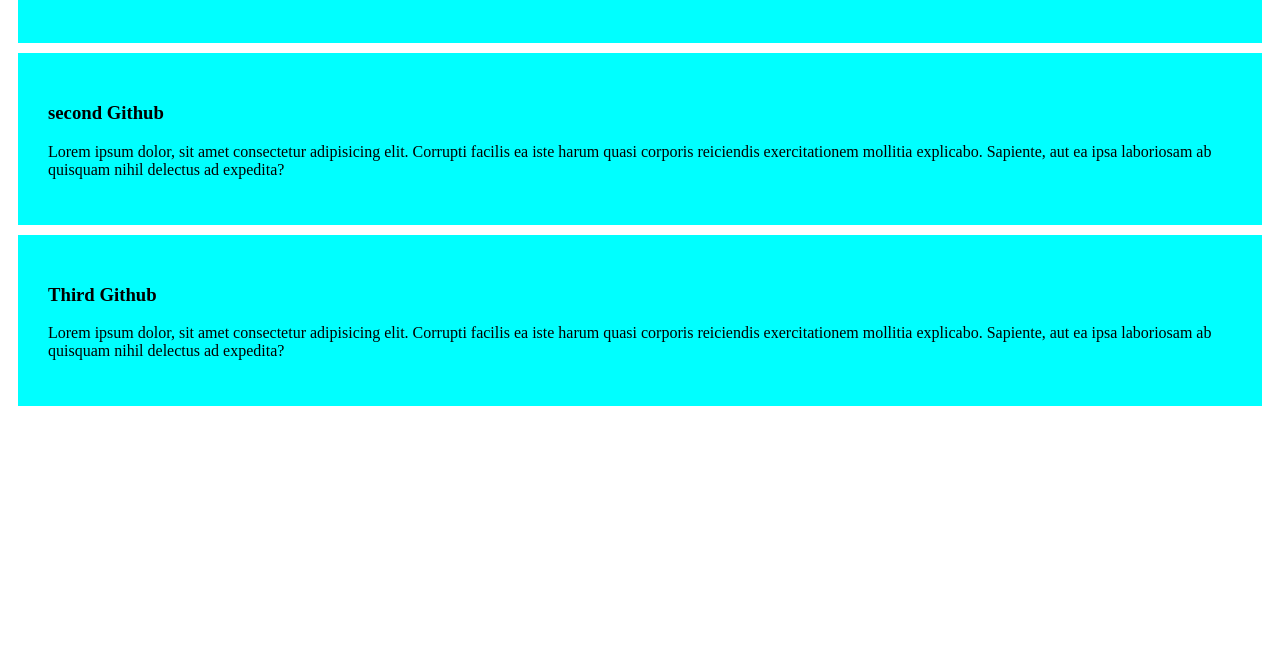
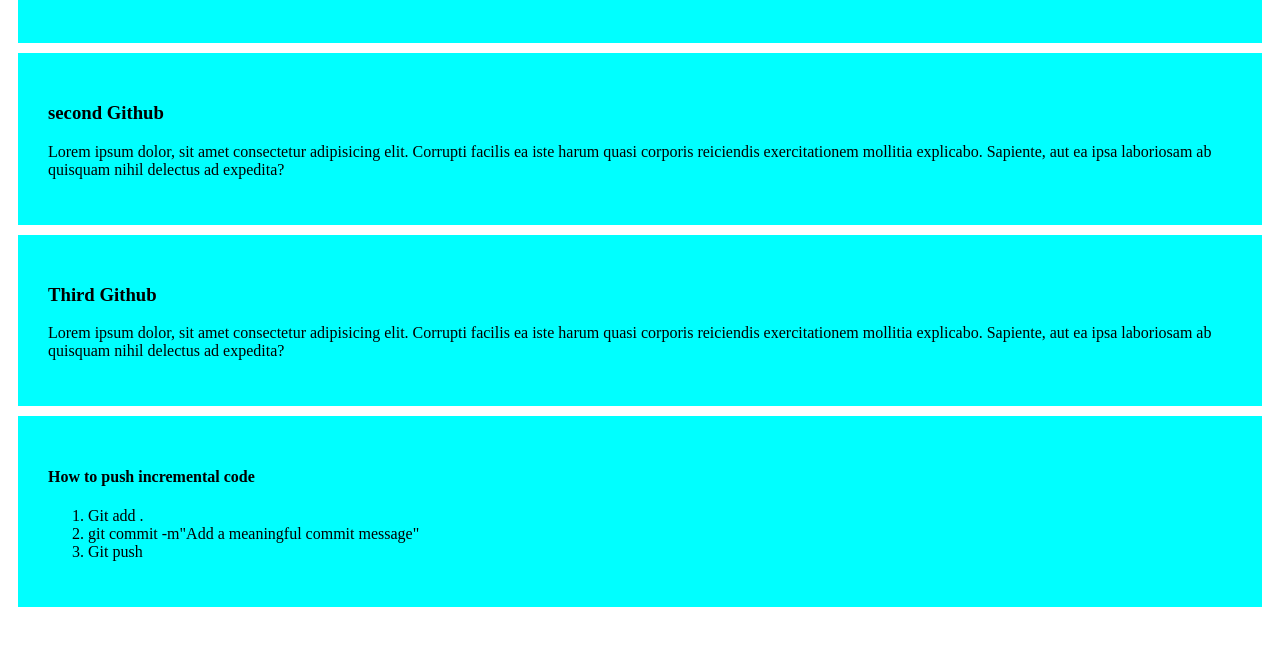
Before and after one commit to Jesun169/first-git-hub, a plain HTML site: page index.html in a window 1280 px wide. Shown: the part 138-784 px from the top of the page. Drawn offline with Linux system fonts and the light colour scheme.

Commit message:
add list of push command

```diff
--- a/index.html
+++ b/index.html
@@ -19,5 +19,14 @@
     <h3>Third Github</h3>
     <p>Lorem ipsum dolor, sit amet consectetur adipisicing elit. Corrupti facilis ea iste harum quasi corporis reiciendis exercitationem mollitia explicabo. Sapiente, aut ea ipsa laboriosam ab quisquam nihil delectus ad expedita?</p>
   </div>
+  <div>
+    <h4>How to push incremental code</h4>
+    <ol>
+      <li>Git add .</li>
+      <li>git commit -m"Add a meaningful commit message"</li>
+      <li>Git push</li>
+    </ol>
+
+  </div>
 </body>
 </html>
```
